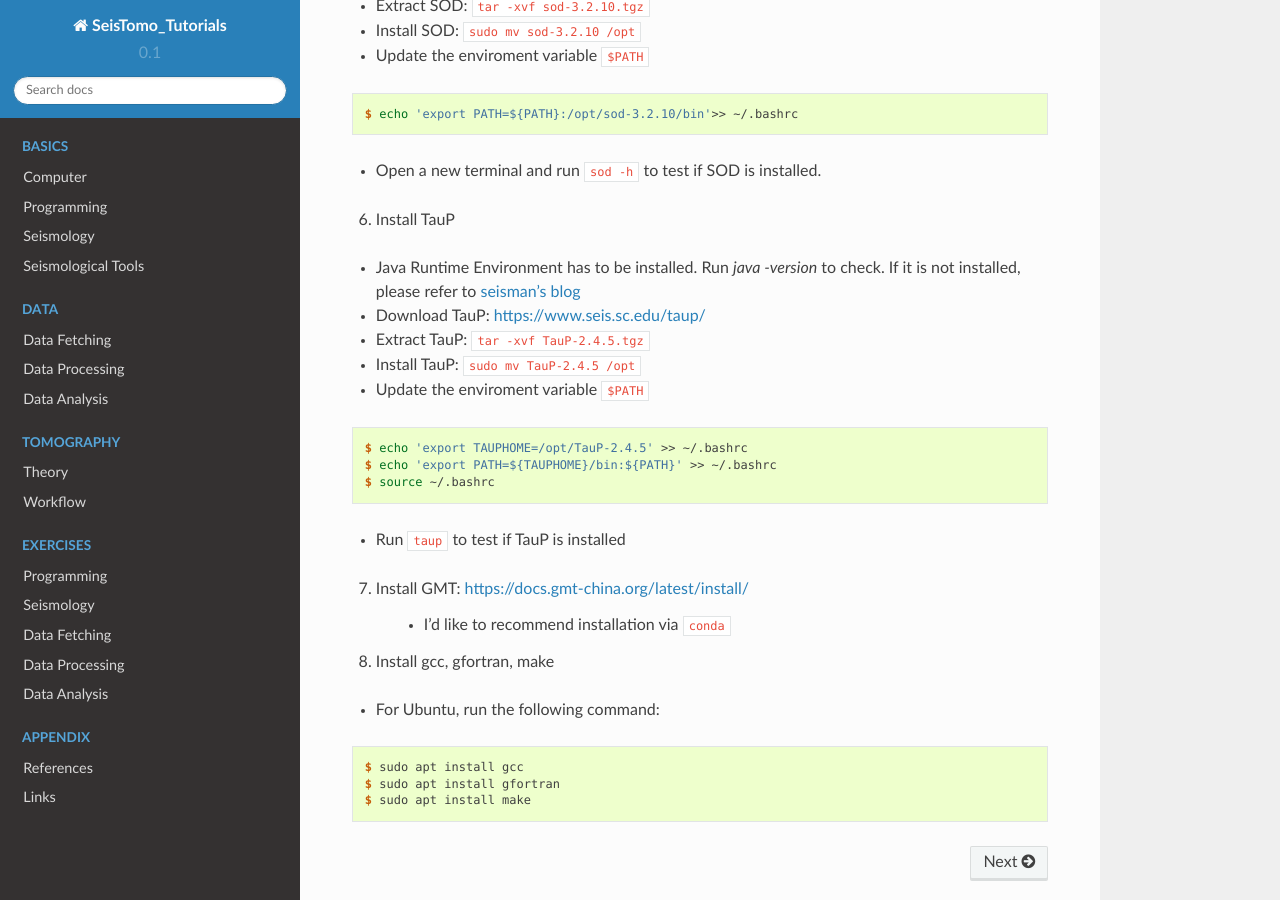
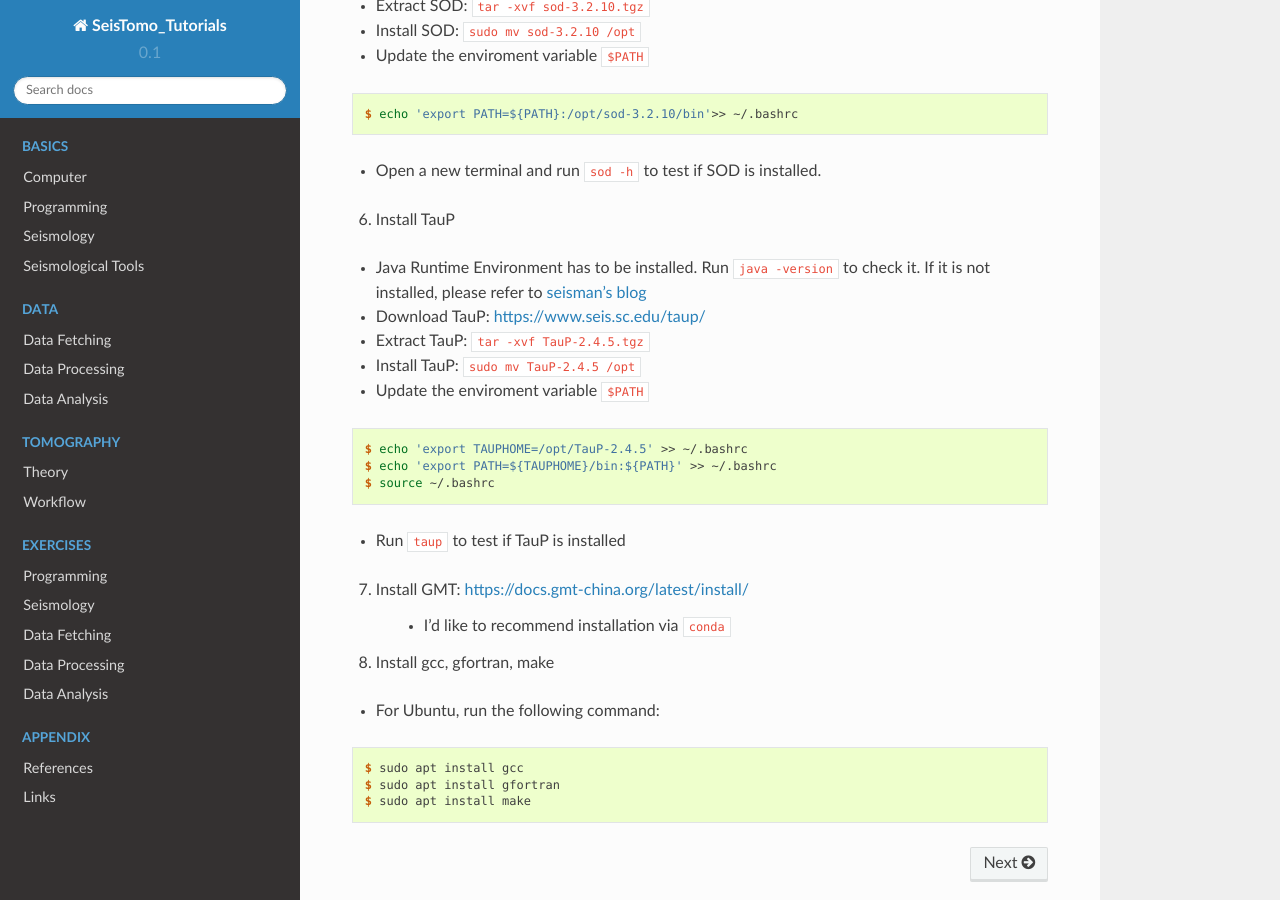
Before and after one commit to MIGG-NTU/SeisTomo_Tutorials, a Sphinx documentation site: the page built from source/index.rst, in a window 1280 px wide and 900 px high, scrolled down 2465 px. Built offline with Sphinx 7.4.7 and the Read the Docs theme 2.0.0, drawn with Linux system fonts in a browser that asks for light colours.

Commit message:
fix typo

```diff
--- a/source/index.rst
+++ b/source/index.rst
@@ -130,7 +130,7 @@ In order to follow the toturials, you have to install the following terms in you
 
 6. Install TauP
 
-- Java Runtime Environment has to be installed. Run `java -version` to check. If it is not installed, please refer to `seisman's blog <https://blog.seisman.info/taup-install/>`__
+- Java Runtime Environment has to be installed. Run ``java -version`` to check it. If it is not installed, please refer to `seisman's blog <https://blog.seisman.info/taup-install/>`__
 - Download TauP: https://www.seis.sc.edu/taup/
 - Extract TauP: ``tar -xvf TauP-2.4.5.tgz``
 - Install TauP: ``sudo mv TauP-2.4.5 /opt``
```
